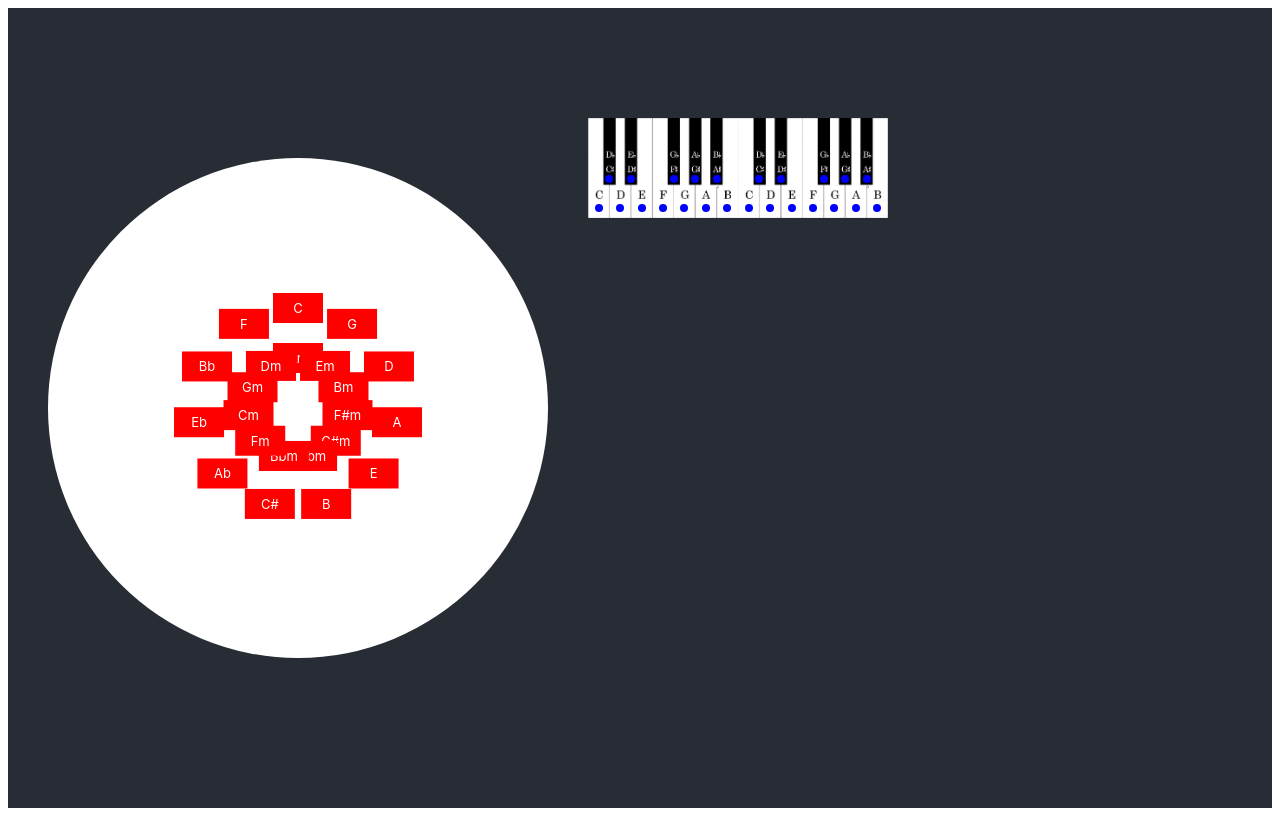
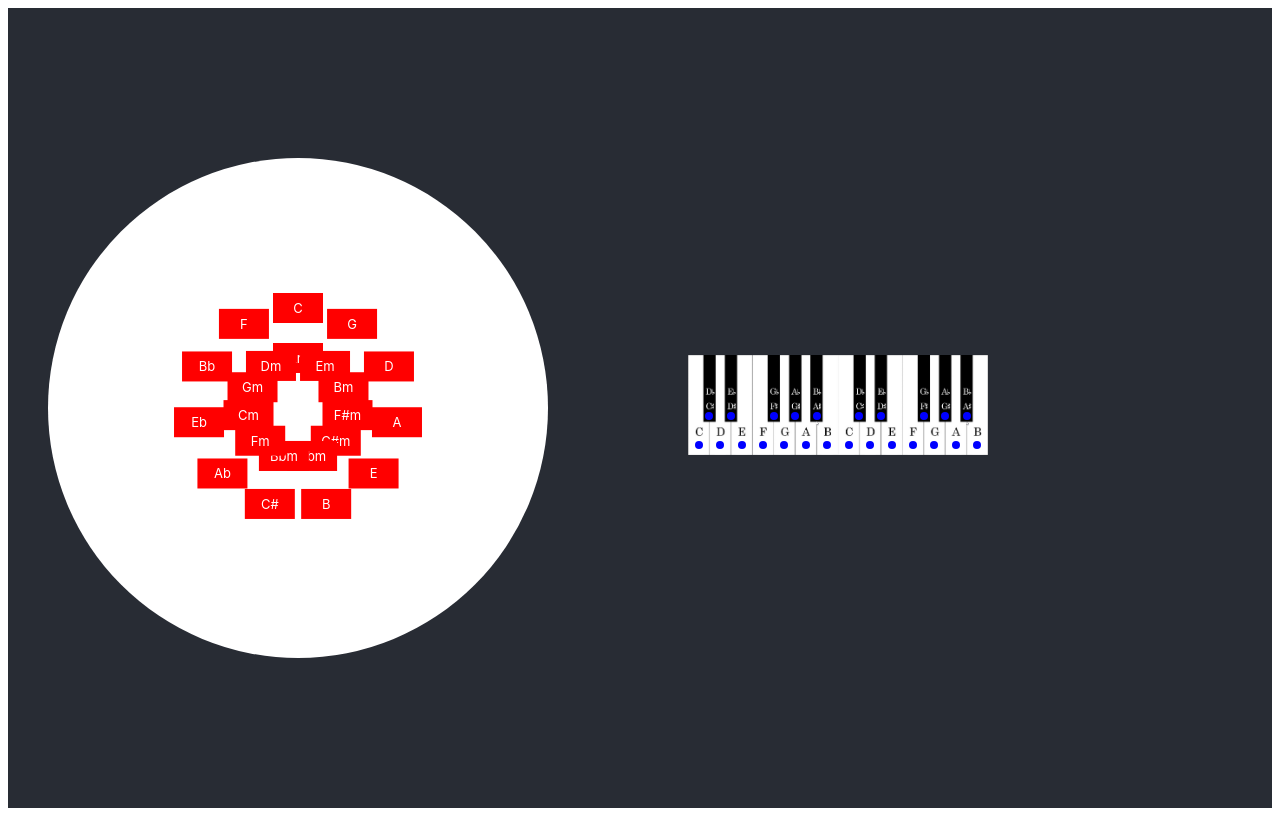
Before and after one commit to aalberti/circle_of_fifths, a React (Create React App) app: page / in a window 1280 px wide. Built offline with nearby package versions, Linux system fonts and the light colour scheme.

Commit message:
Reserve room for chordName

```diff
--- a/src/fifths/Chords.tsx
+++ b/src/fifths/Chords.tsx
@@ -6,13 +6,13 @@ interface ChordsProps {
     chordName: string
 }
 
-const Chords:FC<ChordsProps> = ({chordName}) => {
+const Chords: FC<ChordsProps> = ({chordName}) => {
     const keys = [
         "C", "Db", "D", "Eb", "E", "F", "F#", "G", "Ab", "A", "Bb", "B",
         "C", "Db", "D", "Eb", "E", "F", "F#", "G", "Ab", "A", "Bb", "B",
     ]
     return <div className="chords">
-        {chordName}
+        <div className="chordName">{chordName}</div>
         <Keyboard notes={keys}/>
     </div>
 }
--- a/src/fifths/Musicologist.css
+++ b/src/fifths/Musicologist.css
@@ -1,7 +1,7 @@
 .musicologist {
     display: flex;
     flex-flow: row;
-    align-items: flex-start;
+    align-items: center;
 }
 
 .circle {
@@ -28,6 +28,10 @@
 
 .chords {
     display: flex;
-    flex-flow: column;
-    align-items: flex-start;
+    flex-flow: row;
+    align-items: center;
 }
+
+.chordName {
+    width: 100px
+}
```
